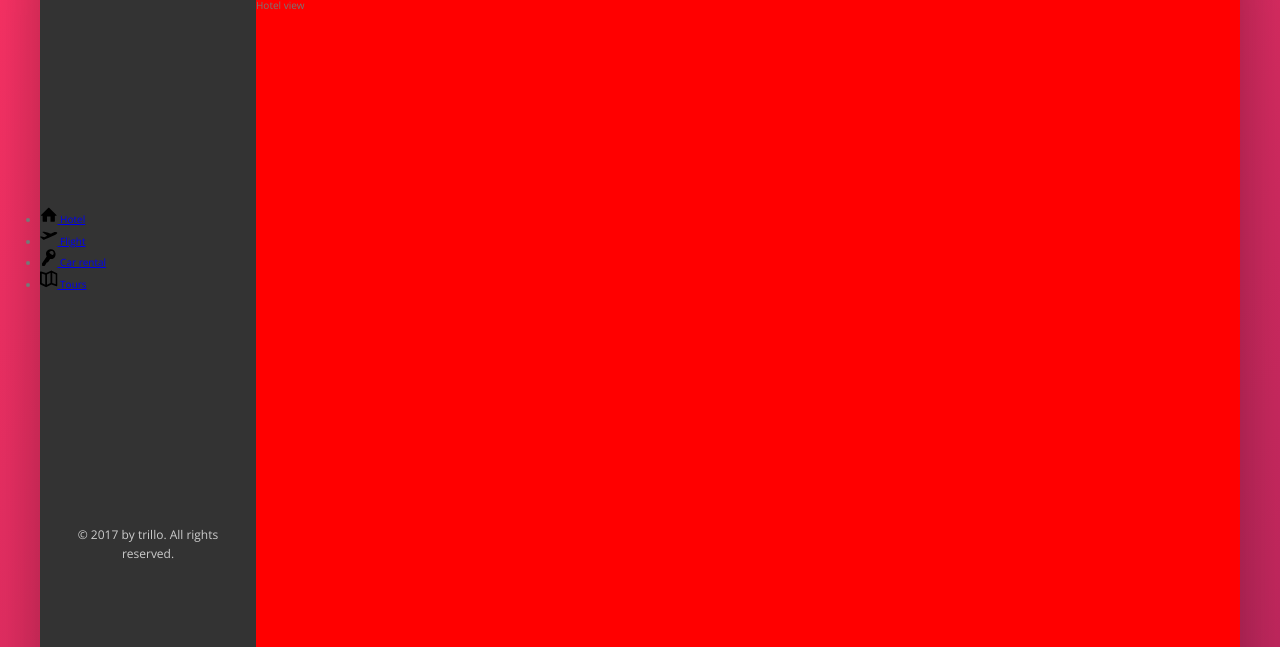
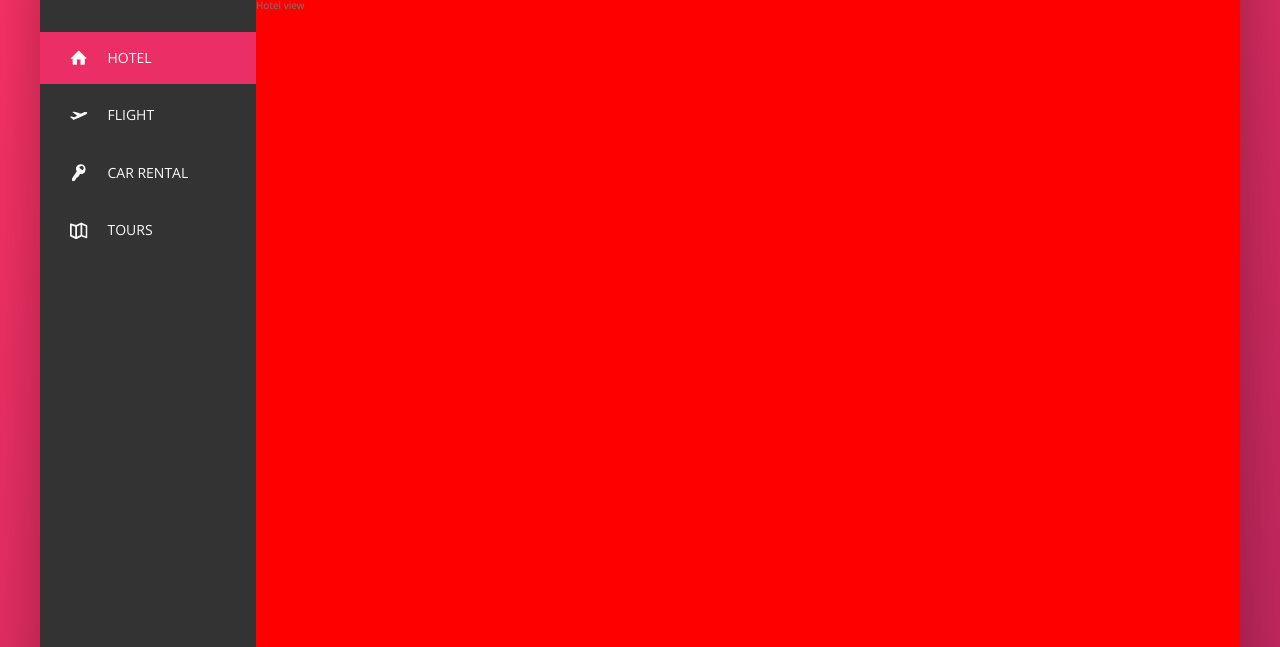
Before and after one commit to AlexxBelous/Trillo, a website: page index.html in a window 1280 px wide. Shown: the part 153-800 px from the top of the page. Drawn offline with nearby package versions, Linux system fonts and the light colour scheme; files whose address does not match are found by name.

Commit message:
13. Building the Navigation - Part 2

```diff
--- a/index.html
+++ b/index.html
@@ -50,7 +50,7 @@
             <nav class="sidebar">
                 <ul class="side-nav">
 
-                    <li class="side-nav__item">
+                    <li class="side-nav__item side-nav__item--active">
                         <a href="#" class="side-nav__link">
                             <svg class="side-nav__icon">
                                 <use xlink:href="img/sprite.svg#icon-home"></use>
--- a/sass/_components.scss
+++ b/sass/_components.scss
@@ -1,6 +1,5 @@
 ////////////////////////////////
 /// LOGO
-
 
 .logo {
   height: 3.25rem;
@@ -22,10 +21,10 @@
     color: inherit;
     background-color: var(--color-grey-light-2);
     border: none;
-        padding: .7rem 2rem;
+    padding: 0.7rem 2rem;
     border-radius: 100px;
     width: 90%;
-        transition: all .5s;
+    transition: all 0.5s;
     margin-right: -3.25rem;
 
     &:focus {
@@ -53,29 +52,19 @@
     &:active {
       transform: translateY(2px);
     }
-
   }
   &__icon {
     height: 2rem;
     width: 2rem;
     fill: var(--color-grey-dark-3);
-
   }
 }
-
-
-
-
-
-
-
 
 //////////////////////////////
 /// USER NAVIGATION
 .user-nav {
   display: flex;
   align-items: center;
-
 
   align-self: stretch;
 
@@ -93,18 +82,15 @@
 
   &__icon-box {
     position: relative;
-
-
   }
 
   &__icon {
     height: 2.25rem;
     width: 2.25rem;
     fill: var(--color-grey-dark-2);
-
   }
   &__notification {
-        font-size: .8rem;
+    font-size: 0.8rem;
     height: 1.75rem;
     width: 1.75rem;
     border-radius: 50%;
@@ -116,7 +102,6 @@
     display: flex;
     justify-content: center;
     align-items: center;
-
   }
   &__user-photo {
     height: 3.75rem;
@@ -125,19 +110,59 @@
   }
 }
 
-
 //////////////////////////////
 /// SIDE NAVIGATION
 .side-nav {
+  font-size: 1.4rem;
+  list-style: none;
+  margin-top: 3.5rem;
+
   &__item {
+    position: relative;
+    &:not(:last-child) {
+      margin-bottom: .5rem;
+    }
+  }
 
+  &__item::before {
+    content: "";
+    position: absolute;
+    top: 0;
+    left: 0;
+    height: 100%;
+    width: 3px;
+    background-color: var(--color-primary);
+    transform: scaleY(0);
+    transition: transform .2s, width .4s cubic-bezier(1,0,0,1) .2s, background-color .1s;
   }
-    &__link {
 
+  &__item:hover::before,
+  &__item--active::before {
+    transform: scaleY(1);
+    width: 100%;
+  }
+
+  &__item:active::before {
+    background-color: var(--color-primary-light);
+  }
+
+  &__link:link,
+  &__link:visited {
+    display: block;
+    color: var(--color-grey-light-1);
+    text-decoration: none;
+    text-transform: uppercase;
+    padding: 1.5rem 3rem;
+    position: relative;
+    z-index: 10;
+    display: flex;
+    align-items: center;
   }
   &__icon {
     width: 1.75rem;
     height: 1.75rem;
+    margin-right: 2rem;
+    fill: currentColor;
   }
 }
 
--- a/sass/_layout.scss
+++ b/sass/_layout.scss
@@ -27,7 +27,7 @@
     background-color: var(--color-grey-dark-1);
     display: flex;
     flex-direction: column;
-    justify-content: space-evenly;
+    justify-content: space-between;
     flex: 0 0 18%;
 }
 
```
Also changed, not shown: css/style.css, sass/main.scss (line endings or trailing spaces). Lines whose indentation alone changed are shown as unchanged.
